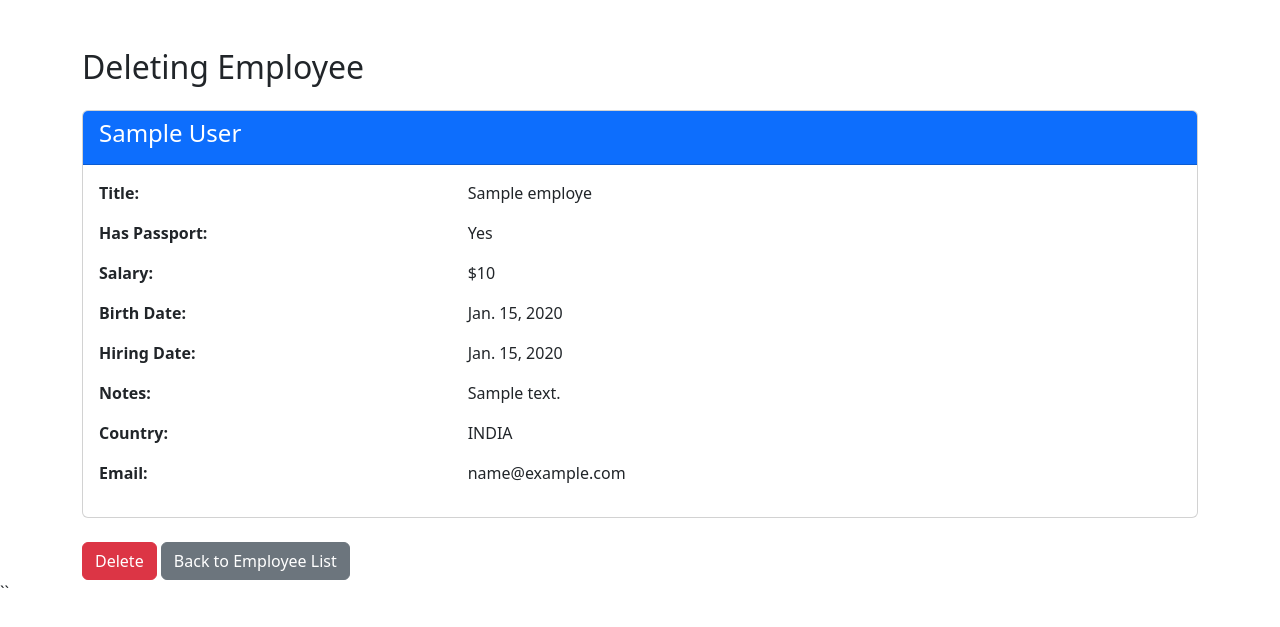
After one commit to fahimsahriar/DjangoCRUD, a Django app: page /persons/DeleteEmployee/1/ in a window 1280 px wide. The commit adds this page. Shown: the top 627 px of the page. Run offline with Django 5.2, Linux system fonts and the light colour scheme; tables that the repository leaves empty hold one stand-in row (values such as "Sample post").

Commit message:
deleting an individual user

```diff
--- a/PayRollApp/urls.py
+++ b/PayRollApp/urls.py
@@ -7,4 +7,5 @@ from PayRollApp import views
 urlpatterns = [
     path('Employees/', views.EmployeesList, name='employe_list'),
     path('employee/<int:id>/', views.EmployeeDetails, name='employee_detail'),
+    path('DeleteEmployee/<int:id>/', views.EmployeeDelete, name='Delete_Employee'),
 ]
--- a/PayRollApp/views.py
+++ b/PayRollApp/views.py
@@ -1,4 +1,4 @@
-from django.shortcuts import render
+from django.shortcuts import redirect, render
 
 from PayRollApp.models import Employe
 
@@ -16,3 +16,34 @@ def EmployeeDetails(request, id):
     dict = {'employee' : employee}
     print(dict)
     return render(request, TemplateFile, context=dict)
+
+#function for deleting an employee
+def EmployeeDelete(request, id):
+    TemplateFile = "PayRollApp/EmployeeDelete.html"
+    employee = Employe.objects.get(id = id)
+    dict = {'employee' : employee}
+    print(dict)
+
+    #delete button action
+    if(request.method == "POST"):
+        employee.delete()
+        return redirect("employe_list") #need to know how the arguments url works(relative url or static url)
+        #explanation of redirect function's first argument
+        # to: The destination to which you want to redirect the user. This can be:
+
+        # A URL pattern name (the name defined in urls.py).
+        #return redirect('employe_list')  # Assuming 'employe_list' is a URL name in urls.py
+
+        # A relative URL (e.g., "/persons/Employees").
+        #path('persons/Employees/', views.employe_list, name='employe_list')
+
+        # An absolute URL (e.g., "https://www.example.com").
+        # A model object with a get_absolute_url() method defined.
+
+        # *args: Positional arguments to pass if you're using a URL pattern name.
+        #return redirect('employee_detail', id=employee.id)
+
+        # **kwargs: Keyword arguments to pass if your URL pattern expects parameters (e.g., passing an id to a detail view).
+        #path('employees/<int:id>/', views.employee_detail, name='employee_detail')
+
+    return render(request, TemplateFile, context=dict)
--- /dev/null
+++ b/templates/PayRollApp/EmployeeDelete.html
@@ -0,0 +1,97 @@
+<!DOCTYPE html>
+<html lang="en">
+  <head>
+    <meta charset="UTF-8" />
+    <meta name="viewport" content="width=device-width, initial-scale=1.0" />
+    <title>Employee Details</title>
+    <!-- Bootstrap CSS CDN -->
+    <link
+      href="https://cdn.jsdelivr.net/npm/bootstrap@5.3.0-alpha1/dist/css/bootstrap.min.css"
+      rel="stylesheet"
+    />
+  </head>
+  <body>
+    <div class="container mt-5">
+      <h2 class="mb-4">Deleting Employee</h2>
+
+      <div class="card">
+        <div class="card-header bg-primary text-white">
+          <h4>{{ employee.FirstName }} {{ employee.LastName }}</h4>
+        </div>
+        <div class="card-body">
+          <div class="row mb-3">
+            <div class="col-md-4">
+              <strong>Title:</strong>
+            </div>
+            <div class="col-md-8">{{ employee.TitleName }}</div>
+          </div>
+
+          <div class="row mb-3">
+            <div class="col-md-4">
+              <strong>Has Passport:</strong>
+            </div>
+            <div class="col-md-8">
+              {{ employee.HasPassport|yesno:"Yes,No" }}
+            </div>
+          </div>
+
+          <div class="row mb-3">
+            <div class="col-md-4">
+              <strong>Salary:</strong>
+            </div>
+            <div class="col-md-8">${{ employee.Salary }}</div>
+          </div>
+
+          <div class="row mb-3">
+            <div class="col-md-4">
+              <strong>Birth Date:</strong>
+            </div>
+            <div class="col-md-8">{{ employee.BirthDate }}</div>
+          </div>
+
+          <div class="row mb-3">
+            <div class="col-md-4">
+              <strong>Hiring Date:</strong>
+            </div>
+            <div class="col-md-8">{{ employee.HiringDate }}</div>
+          </div>
+
+          <div class="row mb-3">
+            <div class="col-md-4">
+              <strong>Notes:</strong>
+            </div>
+            <div class="col-md-8">{{ employee.Notes }}</div>
+          </div>
+
+          <div class="row mb-3">
+            <div class="col-md-4">
+              <strong>Country:</strong>
+            </div>
+            <div class="col-md-8">{{ employee.get_Country_display }}</div>
+          </div>
+
+          <div class="row mb-3">
+            <div class="col-md-4">
+              <strong>Email:</strong>
+            </div>
+            <div class="col-md-8">{{ employee.Email }}</div>
+          </div>
+        </div>
+      </div>
+
+      <div class="mt-4">
+        <form method="post">
+          {% csrf_token %}
+          <input type="submit" value="Delete" class="btn btn-danger">
+          <a href="{% url 'employe_list' %}" class="btn btn-secondary"
+            >Back to Employee List</a
+          >
+        </form>
+      </div>
+    </div>
+
+    <!-- Bootstrap JS CDN -->
+    <script src="https://cdn.jsdelivr.net/npm/bootstrap@5.3.0-alpha1/dist/js/bootstrap.bundle.min.js"></script>
+  </body>
+</html>
+``
--- a/templates/PayRollApp/EmployeesList.html
+++ b/templates/PayRollApp/EmployeesList.html
@@ -54,7 +54,11 @@
                 >Detail</a
               >
               <a href="" class="btn btn-warning btn-sm">Edit</a>
-              <a href="" class="btn btn-danger btn-sm">Delete</a>
+              <a
+                href="../DeleteEmployee/{{employee.id}}"
+                class="btn btn-danger btn-sm"
+                >Delete</a
+              >
             </td>
           </tr>
           {% empty %}
```
